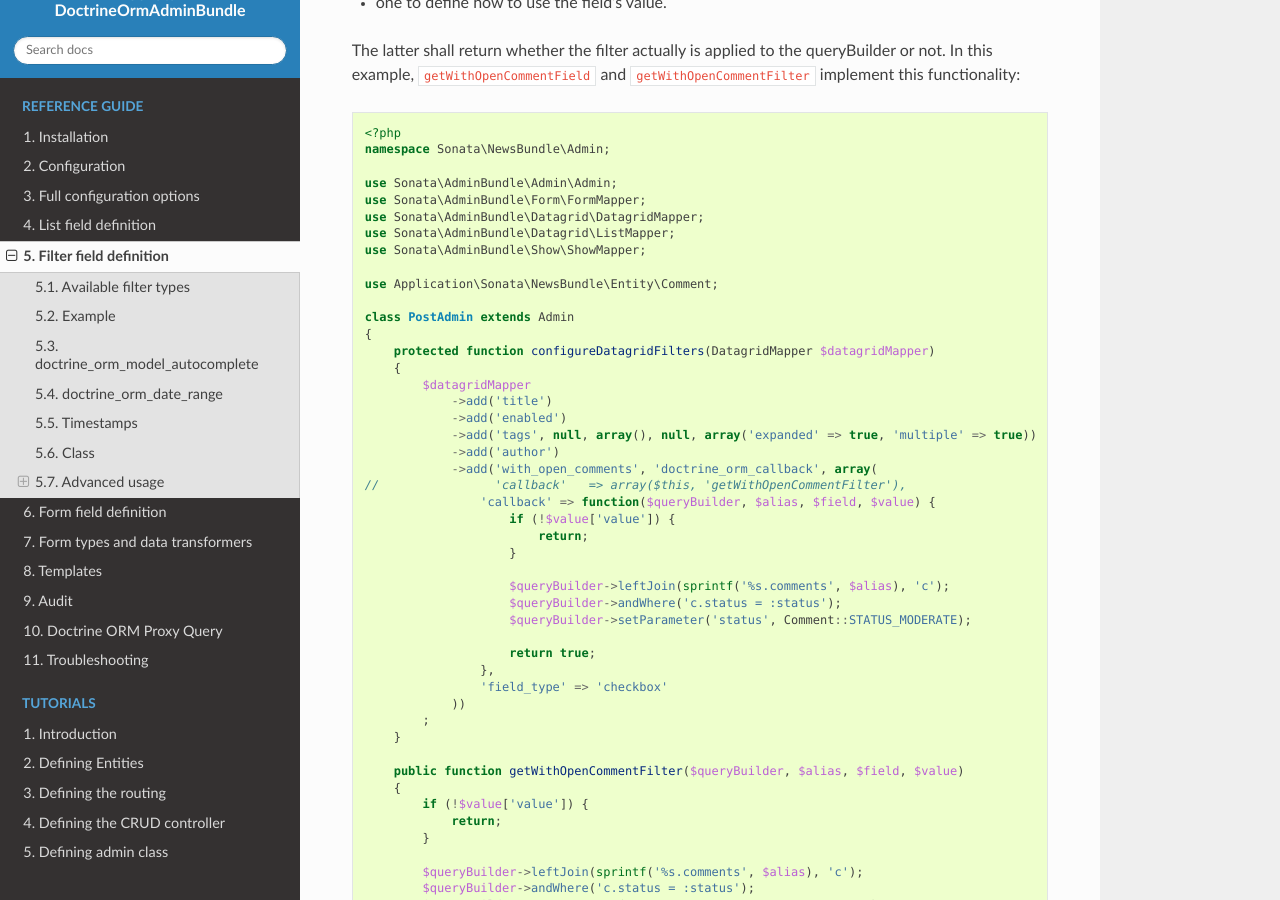
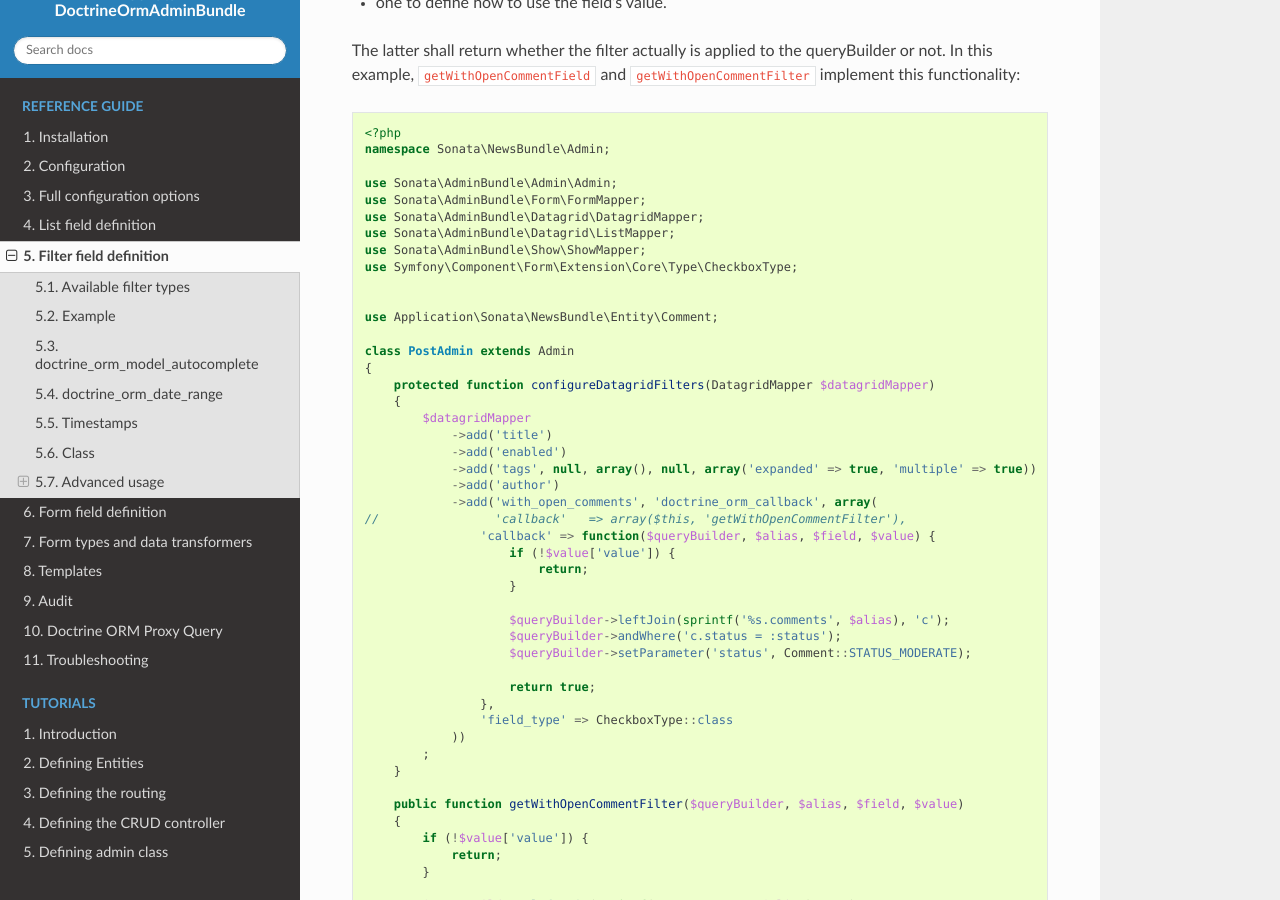
Before and after one commit to sonata-project/SonataDoctrineORMAdminBundle, a Sphinx documentation site: the page built from docs/reference/filter_field_definition.rst, in a window 1280 px wide and 900 px high, scrolled down 4487 px. Built offline with Sphinx 7.4.7 and the Read the Docs theme 2.0.0, drawn with Linux system fonts in a browser that asks for light colours.

Commit message:
Correct checkbox Class call documentation (#854)

```diff
--- a/docs/reference/filter_field_definition.rst
+++ b/docs/reference/filter_field_definition.rst
@@ -225,6 +225,8 @@ In this example, ``getWithOpenCommentField`` and ``getWithOpenCommentFilter`` im
     use Sonata\AdminBundle\Datagrid\DatagridMapper;
     use Sonata\AdminBundle\Datagrid\ListMapper;
     use Sonata\AdminBundle\Show\ShowMapper;
+    use Symfony\Component\Form\Extension\Core\Type\CheckboxType;
+
 
     use Application\Sonata\NewsBundle\Entity\Comment;
 
@@ -250,7 +252,7 @@ In this example, ``getWithOpenCommentField`` and ``getWithOpenCommentFilter`` im
 
                         return true;
                     },
-                    'field_type' => 'checkbox'
+                    'field_type' => CheckboxType::class
                 ))
             ;
         }
```
